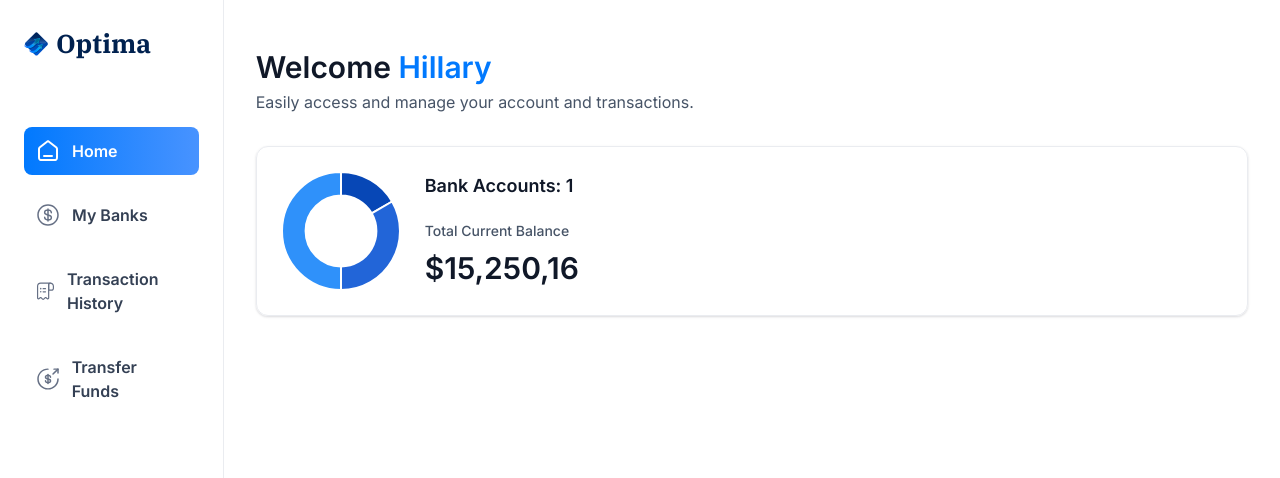
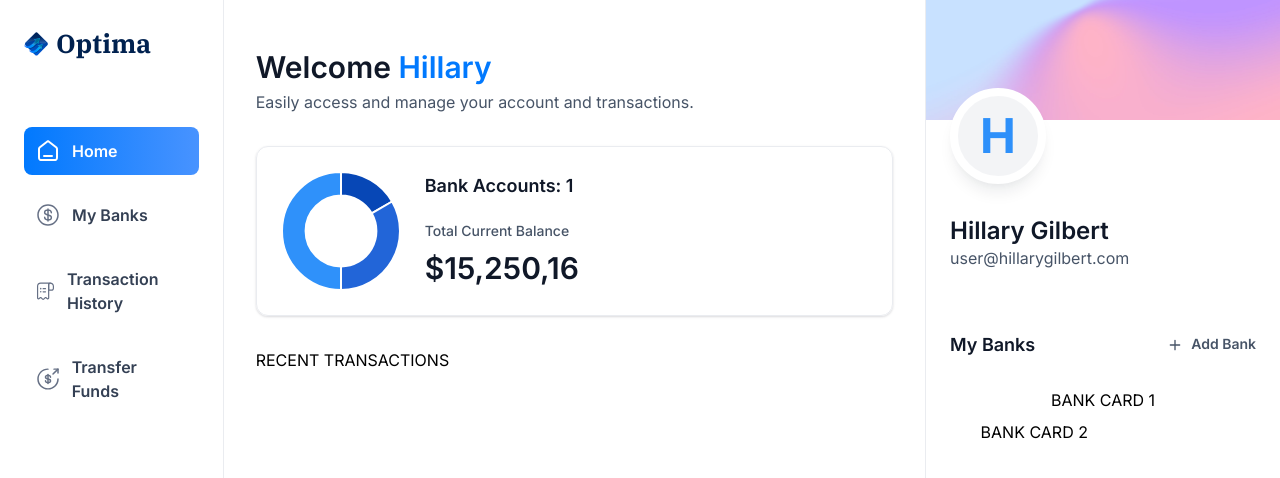
Before and after one commit to HillaryG1/nextjs.banking, a Next.js app: page / in a window 1280 px wide. Shown: the top 478 px of the page. Built offline with nearby package versions, Linux system fonts and the light colour scheme.

Commit message:
Implement right sidebar

```diff
--- a/app/(root)/page.tsx
+++ b/app/(root)/page.tsx
@@ -1,8 +1,9 @@
 import HeaderBox from '@/components/HeaderBox'
+import RightSidebar from '@/components/RightSidebar';
 import TotalBalanceBox from '@/components/TotalBalanceBox';
 
 const Home = () => {
-  const loggedIn = {firstName: 'Hillary'};
+  const loggedIn = {firstName: 'Hillary', lastName: 'Gilbert', email: 'user@hillarygilbert.com'};
 
   return (
     <section className='home'>
@@ -21,7 +22,15 @@
         totalCurrentBalance={15250.16}
        />
       </header>
+
+        RECENT TRANSACTIONS
     </div>
+
+    <RightSidebar
+      user={loggedIn}
+      transactions={[]}
+      banks={[{}, {}]}
+    />
     </section>
   )
 }
--- /dev/null
+++ b/components/RightSidebar.tsx
@@ -0,0 +1,70 @@
+import Image from 'next/image'
+import Link from 'next/link'
+import React from 'react'
+//RightSidebar  with destructured props
+const RightSidebar = ({ user, transactions, banks }: RightSidebarProps) => {
+  return (
+    // Main aside element
+    <aside className='right-sidebar'>
+     <section className='flex flex-col pb-8'>
+       {/* Profile banner section */}
+      <div className='profile-banner'/>
+      <div className="profile">
+        <div className="profile-img">
+          {/* First letter of the user's name */}
+          <span className='text-5xl font-bold text-blue-500'>{user.firstName[0]}</span>
+        </div>
+        <div className="profile-details">
+          {/* User's full name */}
+          <h1 className='profile-name'>
+            {user.firstName} {user.lastName}
+          </h1>
+           {/* User's email */}
+          <p className='profile-email'>
+          {user.email}
+
+          </p>
+        </div>
+
+      </div>
+
+     </section>
+
+     <section className='banks'>
+      <div className='flex w-full justify-between'>
+        <h2 className='header-2'>My Banks</h2>
+        {/* Link to add a new bank */}
+        <Link href='/' className='flex gap-2'>
+          <Image src="/icons/plus.svg"
+          width={16}
+          height={16}
+          alt ="plus"/>
+          <h2 className='text-14 font-semibold text-gray-600'>
+            Add Bank
+          </h2>
+        </Link>
+      </div>
+      {/* Check if any banks need to be displayed */}
+      {banks?.length > 0 && (
+        <div className='relative flex flex-1 flex-col items-center justify-center gap-5'>
+          {/* Show the first bank card */}
+          <div className='relative z-10'>
+            BANK CARD 1
+          </div>
+            {/* Show second bank card if it exists */}
+          {banks [1] && (
+            <div className='absolute right-0 top-8 z-0 w-[90%]'>
+              BANK CARD 2
+
+            </div>
+          )}
+
+        </div>
+      )}
+
+     </section>
+    </aside>
+  )
+}
+
+export default RightSidebar
--- a/components/Sidebar.tsx
+++ b/components/Sidebar.tsx
@@ -1,9 +1,9 @@
-'use client'
-import Image from 'next/image'
-import { sidebarLinks } from '@/constants'
-import Link from 'next/link'
-import { cn } from '@/lib/utils'
-import { usePathname } from 'next/navigation'
+"use client";
+import Image from "next/image";
+import { sidebarLinks } from "@/constants";
+import Link from "next/link";
+import { cn } from "@/lib/utils";
+import { usePathname } from "next/navigation";
 
 // Define Sidebar with destructured props
 const Sidebar = ({ user }: SiderbarProps) => {
@@ -11,56 +11,57 @@
   const pathname = usePathname();
   return (
     // Main section for the sidebar
-    <section className='sidebar'>
-      <nav className='flex flex-col gap-4'>
-    <Link href='/' className='mb-12 cursor-pointer flex items-center gap-2'>
+    <section className="sidebar">
+      <nav className="flex flex-col gap-4">
+        <Link href="/" className="mb-12 cursor-pointer flex items-center gap-2">
           <Image
             src="/icons/logo.svg"
             width={34}
             height={34}
-      alt='Optima logo'
-      className='size-[24px] max-xl:size-14'
+            alt="Optima logo"
+            className="size-[24px] max-xl:size-14"
           />
-      <h1 className='sidebar-logo'>Optima</h1>
+          <h1 className="sidebar-logo">Optima</h1>
         </Link>
         {/* Map through sidebarLinks to create navigation links */}
         {sidebarLinks.map((item) => {
           // Determine if the current item is active based on the pathname
-        const isActive = pathname === item.route || pathname.startsWith(`${item.route}`)
+          const isActive =
+            pathname === item.route || pathname.startsWith(`${item.route}`);
 
           return (
-          <Link href={item.route} key={item.label}
-          className={cn ('sidebar-link', {
-            'bg-bank-gradient': isActive
+            <Link
+              href={item.route}
+              key={item.label}
+              className={cn("sidebar-link", {
+                "bg-bank-gradient": isActive,
               })}
             >
-            <div className='relative size-6'>
+              <div className="relative size-6">
                 <Image
                   src={item.imgURL}
                   alt={item.label}
                   fill
                   className={cn({
-               'brightness-[3] invert-0': isActive
+                    "brightness-[3] invert-0": isActive,
                   })}
                 />
               </div>
-            <p className={cn('sidebar-label', {
-              '!text-white' :isActive
-            } )}>
+              <p
+                className={cn("sidebar-label", {
+                  "!text-white": isActive,
+                })}
+              >
                 {item.label}
               </p>
             </Link>
-        )
-      } )}
-
+          );
+        })}
         USER
-
       </nav>
       FOOTER
     </section>
-  )
-  }
+  );
+};
 
-
-
-export default Sidebar
+export default Sidebar;
```
Lines whose indentation alone changed are shown as unchanged.
